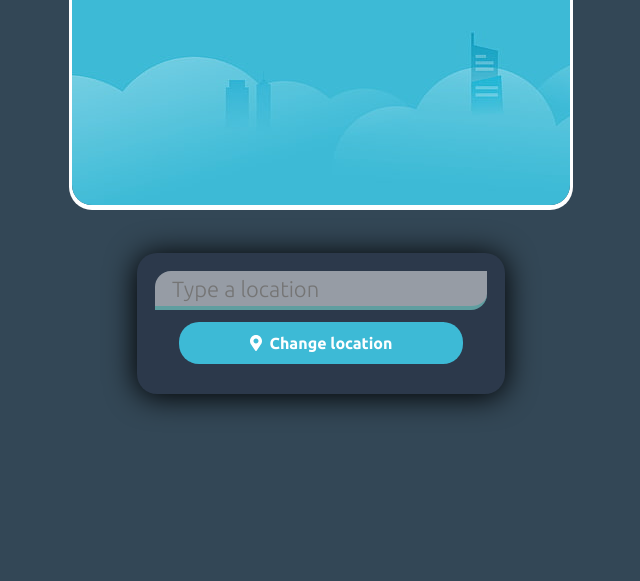
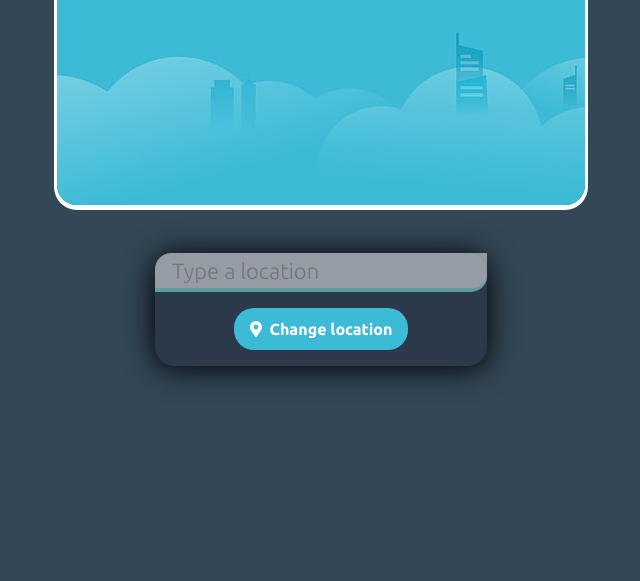
Before and after one commit to Luca-Credentino/Weather_webapp, a plain HTML site: page index.html in a window 1280 px wide. Shown: the part 219-800 px from the top of the page, without its empty margins (319-959 px from the left). Drawn offline with nearby package versions, Linux system fonts and the light colour scheme; a web font is replaced by a local one.

Commit message:
Weather webapp v1.1

```diff
--- a/app.js
+++ b/app.js
@@ -58,7 +58,7 @@ return `${data} ${mesi} ${year}`
 function displayDay(now){
     const days = ["Sunday","Monday","Tuesday","Wednesday","thursday","Friday","Saturday"];
 
-    let giorno = days[now.getDay()];
+    let giornate = days[now.getDay()];
 
-    return `${giorno}`;
+    return `${giornate}`;
 }
--- a/index.html
+++ b/index.html
@@ -18,7 +18,7 @@
         <a class="luca" href="https://github.com/Luca-Credentino">@Luca Credentino</a>
     </div>
 
-    <div class="main-container">
+    <div class="main-container col-10">
         <div class="location-container">
             <div><h1 class="days">Weather App</h1></div>
             <h2 class="date"></h2>
@@ -33,14 +33,11 @@
             <h3 class="mixMaxTemperature"></h3>
         </div>
     </div>
+
     <div class="bottom-container">
-        <div class="changeLocation-container">
-            <div class="locationInput-container">
-                <input class="searchBox" type="text" placeholder="   Type a location">
-                <button class="changeLocation"><i class="fas fa-map-marker-alt mr-2">
-                </i>Change location</button>
-            </div>
-        </div>
+        <input class="searchBox " type="text" placeholder="   Type a location">
+        <button class="changeLocation "><i class="fas fa-map-marker-alt mr-2">
+        </i>Change location</button>
     </div>
 
     <!-- JavaScript -->
--- a/style.css
+++ b/style.css
@@ -73,32 +73,43 @@ body{
     bottom: 4px;
     font-size: 24px;
 }
+.mixMaxTemperature{
+    font-size: medium;
+}
+.spanCentigradi{
+    position: relative;
+    font-size: medium;
+    bottom: 2.6rem;
+    margin-left: 4px;
+    font-family: 'Ubuntu', sans-serif;
+}
+
+
+/* bottom container*/
+
 .bottom-container{
+    display: grid;
+    justify-items: center;
     margin: 0 auto;
     border-radius: 20px;
     background-color: #2C394B;
     width: max-content;
-    height: max-content;
     box-shadow: black 0px 2px 30px 1px;
     transition: 300ms;
-}.bottom-container:hover{
+}
+.bottom-container:hover{
     transition: 300ms;
     transform: translateY(5px);
-}
-
-.locationInput-container{
-    display: grid;
-    padding: 18px;
-}
-.locationInput-container button{
-    margin: 12px 24px;
-    border-radius: 20px;
 }
 button{
     color: white;
     text-align: center;
     font-weight: 700;
+    margin: 1rem;
     border: none;
+    border-radius: 20px;
+    padding-left: 16px;
+    padding-right: 16px;
     height: 42px;
     background-image: url(Images/background.jpg);
     transition: 300ms;
@@ -109,6 +120,7 @@ button{
 input{
     border: none;
     outline: none;
+    width: min-content;
     background-color: rgba(255, 255, 255, 0.5);
     border-radius: 16px 0px 16px 0px;
     border-bottom: 4px solid cadetblue;
@@ -119,13 +131,3 @@ input{
 input:focus{
     background-color: rgba(255, 255, 255, 1);
 }
-.mixMaxTemperature{
-    font-size: medium;
-}
-.spanCentigradi{
-    position: relative;
-    font-size: medium;
-    bottom: 2.6rem;
-    margin-left: 4px;
-    font-family: 'Ubuntu', sans-serif;
-}
```
